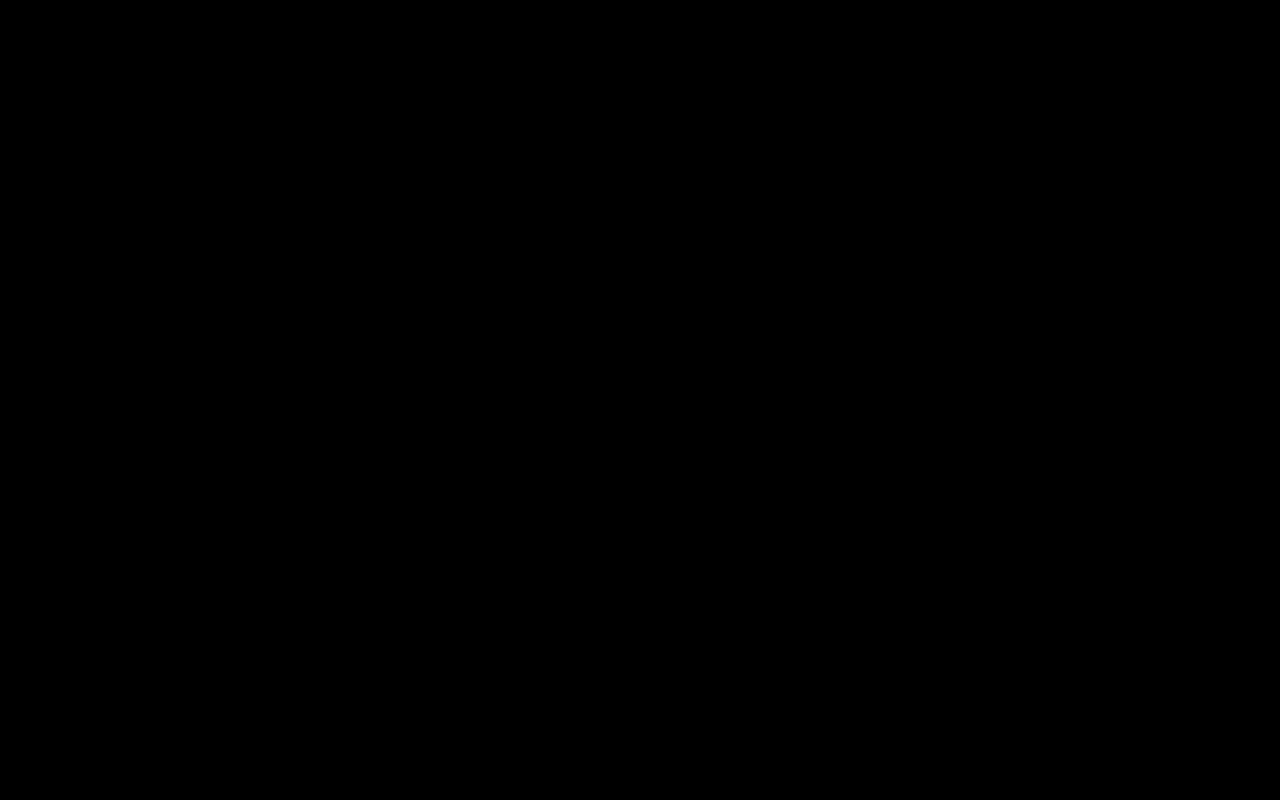
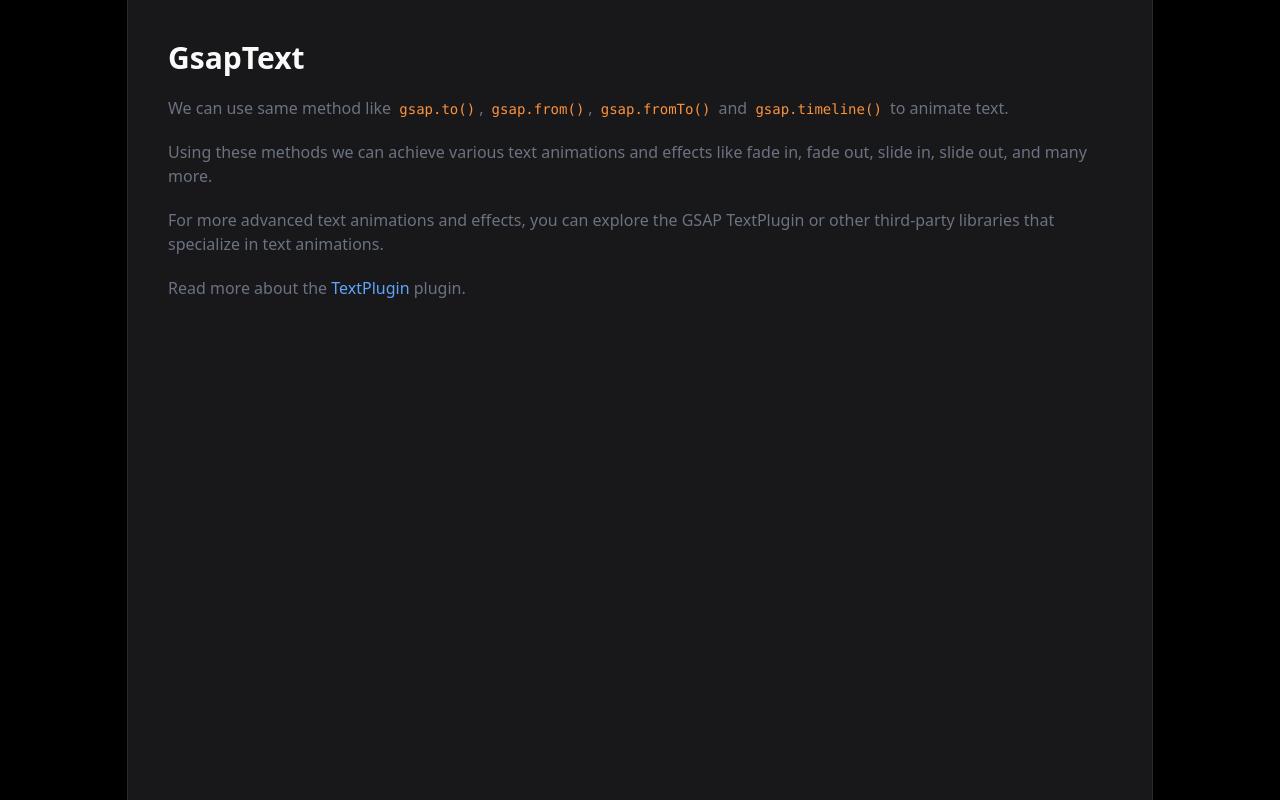
Before and after one commit to nzkks/gsap-vite, a React (Vite) app: page /gsapText in a window 1280 px wide. Before the commit this address had no page. Built offline with nearby package versions, Linux system fonts and the light colour scheme.

Commit message:
Add examples of 'GSAP Text' animations

```diff
--- a/src/App.jsx
+++ b/src/App.jsx
@@ -1,6 +1,6 @@
 import { BrowserRouter as Router, Route, Routes } from 'react-router-dom';
 
-import { GsapFrom, GsapTo, GsapFromTo, GsapTimeline, GsapStagger, Home, GsapScrollTrigger } from './pages';
+import { GsapFrom, GsapTo, GsapFromTo, GsapTimeline, GsapStagger, Home, GsapScrollTrigger, GsapText } from './pages';
 
 const App = () => {
   return (
@@ -13,6 +13,7 @@ const App = () => {
           <Route path="/gsaptimeline" element={<GsapTimeline />} />
           <Route path="/gsapstagger" element={<GsapStagger />} />
           <Route path="/gsapscrolltrigger" element={<GsapScrollTrigger />} />
+          <Route path="/gsapText" element={<GsapText />} />
           <Route path="/" element={<Home />} />
         </Routes>
       </Router>
--- /dev/null
+++ b/src/pages/GsapText.jsx
@@ -0,0 +1,59 @@
+import { useGSAP } from '@gsap/react';
+import gsap from 'gsap';
+
+const GsapText = () => {
+  useGSAP(() => {
+    gsap.to('#text', {
+      opacity: 1,
+      y: 0,
+      ease: 'power1.inOut',
+    });
+
+    gsap.fromTo(
+      '.para',
+      {
+        opacity: 0,
+        y: 20,
+      },
+      {
+        opacity: 1,
+        y: 0,
+        delay: 0.5,
+        stagger: 0.1,
+      }
+    );
+  });
+
+  return (
+    <main>
+      <h1 id="text" className="opacity-0 translate-y-10">
+        GsapText
+      </h1>
+
+      <p className="mt-5 text-gray-500 para">
+        We can use same method like <code>gsap.to()</code>, <code>gsap.from()</code>, <code>gsap.fromTo()</code> and{' '}
+        <code>gsap.timeline()</code> to animate text.
+      </p>
+
+      <p className="mt-5 text-gray-500 para">
+        Using these methods we can achieve various text animations and effects like fade in, fade out, slide in, slide
+        out, and many more.
+      </p>
+
+      <p className="mt-5 text-gray-500 para">
+        For more advanced text animations and effects, you can explore the GSAP TextPlugin or other third-party
+        libraries that specialize in text animations.
+      </p>
+
+      <p className="mt-5 text-gray-500 para">
+        Read more about the{' '}
+        <a href="https://greensock.com/docs/v3/Plugins/TextPlugin" target="_blank" rel="noreferrer noopener nofollow">
+          TextPlugin
+        </a>{' '}
+        plugin.
+      </p>
+    </main>
+  );
+};
+
+export default GsapText;
--- a/src/pages/Home.jsx
+++ b/src/pages/Home.jsx
@@ -31,6 +31,11 @@ const animations = [
     title: 'GSAP ScrollTrigger',
     description: 'The ScrollTrigger plugin is used to trigger animations based on the scroll position.',
     path: '/gsapscrolltrigger',
+  },
+  {
+    title: 'GSAP Text',
+    description: 'Learn how to animate text with GSAP.',
+    path: '/gsaptext',
   },
 ];
 
--- a/src/pages/index.jsx
+++ b/src/pages/index.jsx
@@ -4,6 +4,7 @@ import GsapFromTo from './GsapFromTo.jsx';
 import GsapTimeline from './GsapTimeline.jsx';
 import GsapStagger from './GsapStagger.jsx';
 import GsapScrollTrigger from './GsapScrollTrigger.jsx';
+import GsapText from './GsapText.jsx';
 import Home from './Home.jsx';
 
-export { GsapTo, GsapFrom, GsapFromTo, GsapTimeline, GsapStagger, GsapScrollTrigger, Home };
+export { GsapTo, GsapFrom, GsapFromTo, GsapTimeline, GsapStagger, GsapScrollTrigger, GsapText, Home };
```
